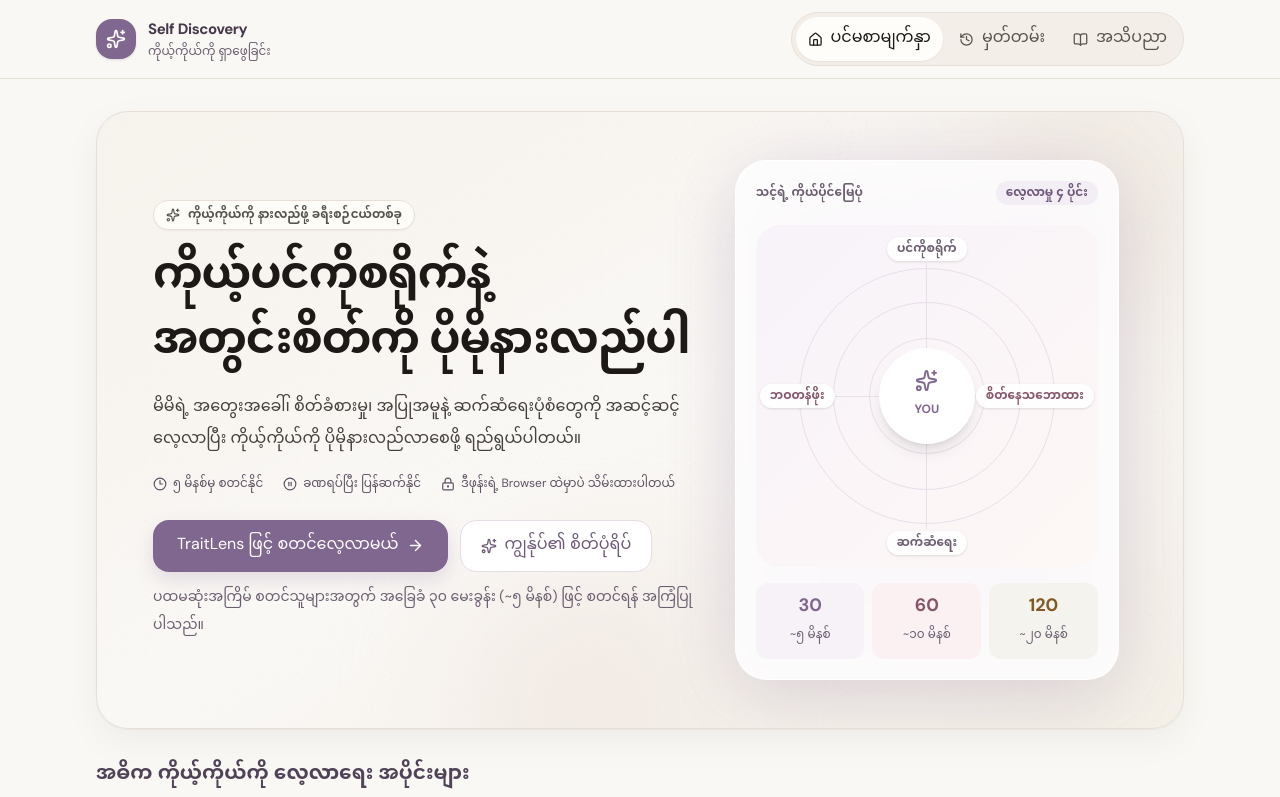
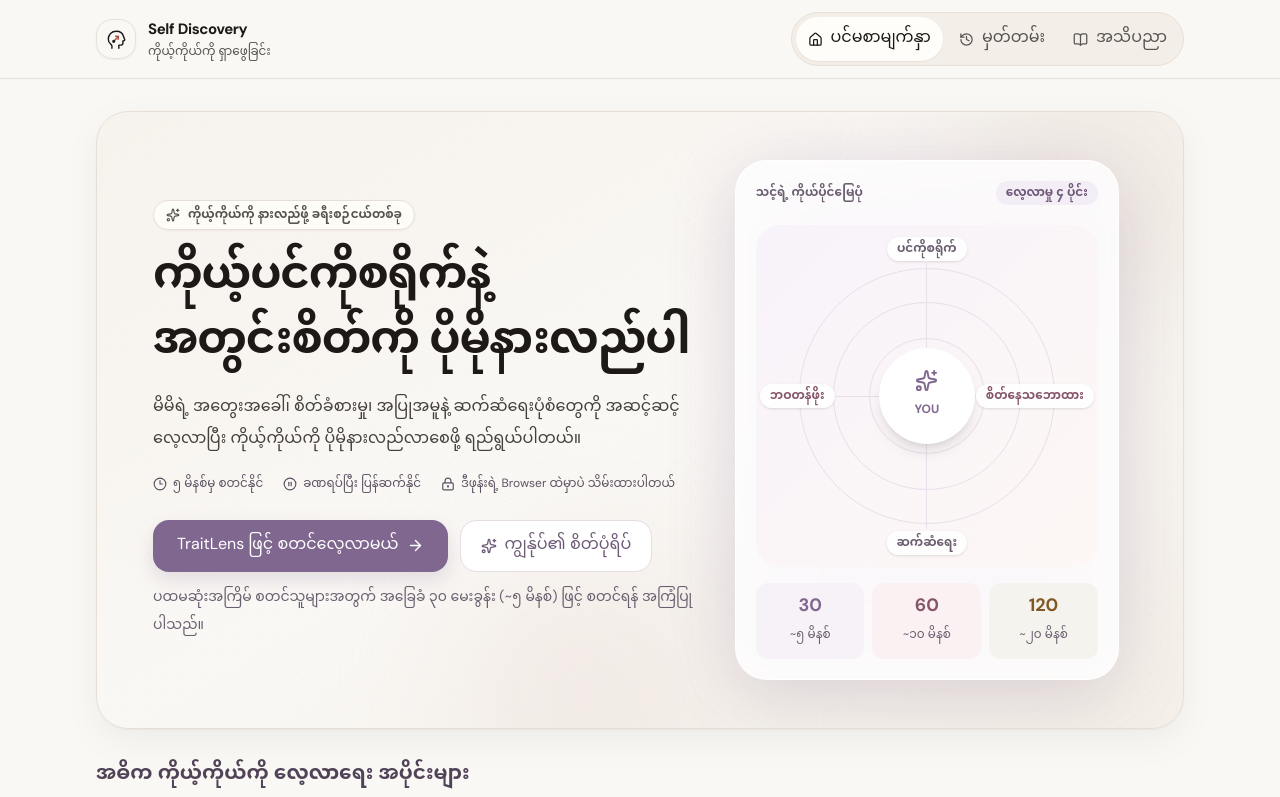
Before and after one commit to nyilwinhtun/Self_Discovery_Personality, a React (Vite) app: page / in a window 1280 px wide. Shown: the top 797 px of the page. Built offline with nearby package versions, Linux system fonts and the light colour scheme.

Commit message:
feat: add line-art inner-compass logo and custom PWA install banner

```diff
--- a/index.html
+++ b/index.html
@@ -3,7 +3,7 @@
   <head>
     <meta charset="UTF-8" />
     <meta name="viewport" content="width=device-width, initial-scale=1.0, viewport-fit=cover" />
-    <meta name="theme-color" content="#f7f3f5" />
+    <meta name="theme-color" content="#faf8f5" />
     <meta name="description" content="ကိုယ့်ကိုယ်ကို ပိုမိုနားလည်လာစေမယ့် မြန်မာဘာသာ Personality Assessment" />
     <link rel="manifest" href="%BASE_URL%manifest.webmanifest" />
     <link rel="icon" type="image/svg+xml" href="%BASE_URL%icon.svg" />
--- a/src/App.jsx
+++ b/src/App.jsx
@@ -10,6 +10,7 @@ import { buildResult, getPersonalityProfile, getScoreBand } from './utils/scorin
 import {
   getTraitLifeDomainSummary, getTraitReportInsight, REPORT_INTERPRETATION_NOTICE,
 } from './utils/resultInterpretations.js'
+import BrandLogo from './components/BrandLogo.jsx'
 import MobileBottomNavigation from './components/MobileBottomNavigation.jsx'
 import MobileQuestionActions from './components/MobileQuestionActions.jsx'
 import PwaInstallBanner from './components/PwaInstallBanner.jsx'
@@ -90,10 +91,12 @@ function TraitIcon({ id, size = 19 }) {
 function Brand({ onClick }) {
   return (
     <button onClick={onClick} className="flex items-center gap-3 text-left" aria-label="ပင်မစာမျက်နှာ">
-      <span className="grid h-10 w-10 place-items-center rounded-2xl bg-[#80678f] text-white shadow-sm"><Sparkles size={20} /></span>
+      <span className="grid h-10 w-10 place-items-center rounded-2xl border border-[#e7e0d6] bg-[#faf8f5] text-[#1c1917] shadow-xs">
+        <BrandLogo size={26} />
+      </span>
       <span>
-        <span className="block text-[15px] font-bold tracking-tight text-[#45384a]">Self Discovery</span>
-        <span className="block text-xs text-[#6b5e70]">ကိုယ့်ကိုယ်ကို ရှာဖွေခြင်း</span>
+        <span className="block text-[15px] font-bold tracking-tight text-[#1c1917]">Self Discovery</span>
+        <span className="block text-xs text-[#57534e]">ကိုယ့်ကိုယ်ကို ရှာဖွေခြင်း</span>
       </span>
     </button>
   )
--- /dev/null
+++ b/src/components/BrandLogo.jsx
@@ -0,0 +1,33 @@
+import React from 'react'
+
+/**
+ * Bespoke 1.75px single-line brand mark for Self Discovery:
+ * a calm side-profile head silhouette with an inner compass needle
+ * tilted gently toward the upper right.
+ */
+export default function BrandLogo({ size = 28, className = '' }) {
+  return (
+    <svg
+      width={size}
+      height={size}
+      viewBox="0 0 32 32"
+      fill="none"
+      strokeWidth="1.75"
+      strokeLinecap="round"
+      strokeLinejoin="round"
+      role="img"
+      aria-label="Self Discovery logo"
+      className={className}
+    >
+      {/* Calm, minimalist side-profile head silhouette */}
+      <path
+        d="M11 27.5v-2.6c0-1.1-.6-2.1-1.5-2.7-1.9-1.3-3-3.5-3-6.1 0-5.4 4.2-9.6 9.8-9.6 4.4 0 8.1 2.7 9 6.6l1.4 3.4c.3.7-.2 1.5-.9 1.6l-1.3.2v2.7c0 1.4-1.1 2.5-2.5 2.5h-2.5v4"
+        stroke="#1C1917"
+      />
+      {/* Subtle poised inner compass needle tilted toward upper right */}
+      <path d="M13.2 18.8l5.8-5.8" stroke="#A6523E" />
+      <path d="M15.6 12.6l3.4.4-.4 3.4" stroke="#A6523E" />
+      <circle cx="13.2" cy="18.8" r="1.1" stroke="#1C1917" />
+    </svg>
+  )
+}
--- a/src/components/PwaInstallBanner.jsx
+++ b/src/components/PwaInstallBanner.jsx
@@ -1,5 +1,6 @@
 import { useEffect, useState } from 'react'
 import { Download, Share, X } from 'lucide-react'
+import BrandLogo from './BrandLogo.jsx'
 
 const DISMISS_STORAGE_KEY = 'self-discovery-pwa-install-dismissed-v1'
 
@@ -102,19 +103,19 @@ export default function PwaInstallBanner({ hasBottomNav = false }) {
       <div className="flex items-start gap-3">
         <span
           aria-hidden="true"
-          className="grid h-10 w-10 shrink-0 place-items-center rounded-xl border border-[#1c1917]/20 bg-white text-[#1c1917]"
+          className="grid h-10 w-10 shrink-0 place-items-center rounded-xl border border-[#e7e0d6] bg-[#faf8f5] text-[#1c1917]"
         >
-          {deferredPrompt ? <Download size={18} strokeWidth={1.75} /> : <Share size={18} strokeWidth={1.75} />}
+          <BrandLogo size={24} />
         </span>
         <div className="min-w-0 flex-1">
           <div className="flex items-start justify-between gap-2">
-            <p className="text-xs font-bold leading-6 text-[#1c1917]">
+            <p className="text-xs font-bold leading-7 text-[#1c1917]">
               ဖုန်းမျက်နှာပြင်ပေါ်တွင် App အဖြစ် သိမ်းဆည်းရန်
             </p>
             <button
               type="button"
               onClick={handleDismiss}
-              aria-label="ပိတ်ရန်"
+              aria-label="ပိတ်မယ်"
               className="-mr-1 -mt-1 grid h-8 w-8 shrink-0 place-items-center rounded-lg text-[#57534e] hover:bg-[#efeae2] hover:text-[#1c1917]"
             >
               <X size={16} strokeWidth={1.75} />
@@ -122,7 +123,7 @@ export default function PwaInstallBanner({ hasBottomNav = false }) {
           </div>
           {deferredPrompt ? (
             <>
-              <p className="mt-1 text-xs leading-7 text-[#44403c]">
+              <p className="mt-0.5 text-xs leading-7 text-[#44403c]">
                 အင်တာနက်မရှိချိန်တွင်လည်း ပြန်လည်ဖတ်ရှုနိုင်ရန် ဖုန်းထဲတွင် App အဖြစ် ထည့်သွင်းထားနိုင်ပါသည်။
               </p>
               <div className="mt-3 flex flex-wrap items-center gap-2">
@@ -132,21 +133,32 @@ export default function PwaInstallBanner({ hasBottomNav = false }) {
                   className="inline-flex min-h-10 items-center gap-1.5 rounded-xl bg-[#1c1917] px-3.5 py-2 text-xs font-semibold text-[#faf8f5] transition hover:bg-[#292524]"
                 >
                   <Download size={14} strokeWidth={1.75} />
-                  App အဖြစ် ထည့်သွင်းမယ်
+                  ဖုန်းထဲ ထည့်သွင်းမယ်
                 </button>
                 <button
                   type="button"
                   onClick={handleDismiss}
                   className="inline-flex min-h-10 items-center rounded-xl border border-[#d6cfc5] bg-white px-3 py-2 text-xs font-semibold text-[#44403c] hover:bg-[#f3efe8]"
                 >
-                  နောက်မှ
+                  ပိတ်မယ်
                 </button>
               </div>
             </>
           ) : (
-            <p className="mt-1 text-xs leading-7 text-[#44403c]">
-              Safari အောက်ခြေရှိ <strong>Share</strong> ခလုတ်ကို နှိပ်ပြီး <strong>Add to Home Screen</strong> ကို ရွေးချယ်ကာ App အဖြစ် သိမ်းဆည်းနိုင်ပါသည်။
-            </p>
+            <>
+              <p className="mt-0.5 text-xs leading-7 text-[#44403c]">
+                Safari အောက်ခြေရှိ <span className="inline-flex items-center gap-1 font-semibold text-[#1c1917]"><Share size={12} strokeWidth={1.75} aria-hidden="true" /> Share</span> ခလုတ်ကို နှိပ်ပြီး <strong>Add to Home Screen</strong> ကို ရွေးချယ်ကာ App အဖြစ် သိမ်းဆည်းနိုင်ပါသည်။
+              </p>
+              <div className="mt-2.5 flex justify-end">
+                <button
+                  type="button"
+                  onClick={handleDismiss}
+                  className="inline-flex min-h-9 items-center rounded-xl border border-[#d6cfc5] bg-white px-3 py-1.5 text-xs font-semibold text-[#44403c] hover:bg-[#f3efe8]"
+                >
+                  ပိတ်မယ်
+                </button>
+              </div>
+            </>
           )}
         </div>
       </div>
```
Also changed, not shown: public/icon.svg, public/manifest.webmanifest.
